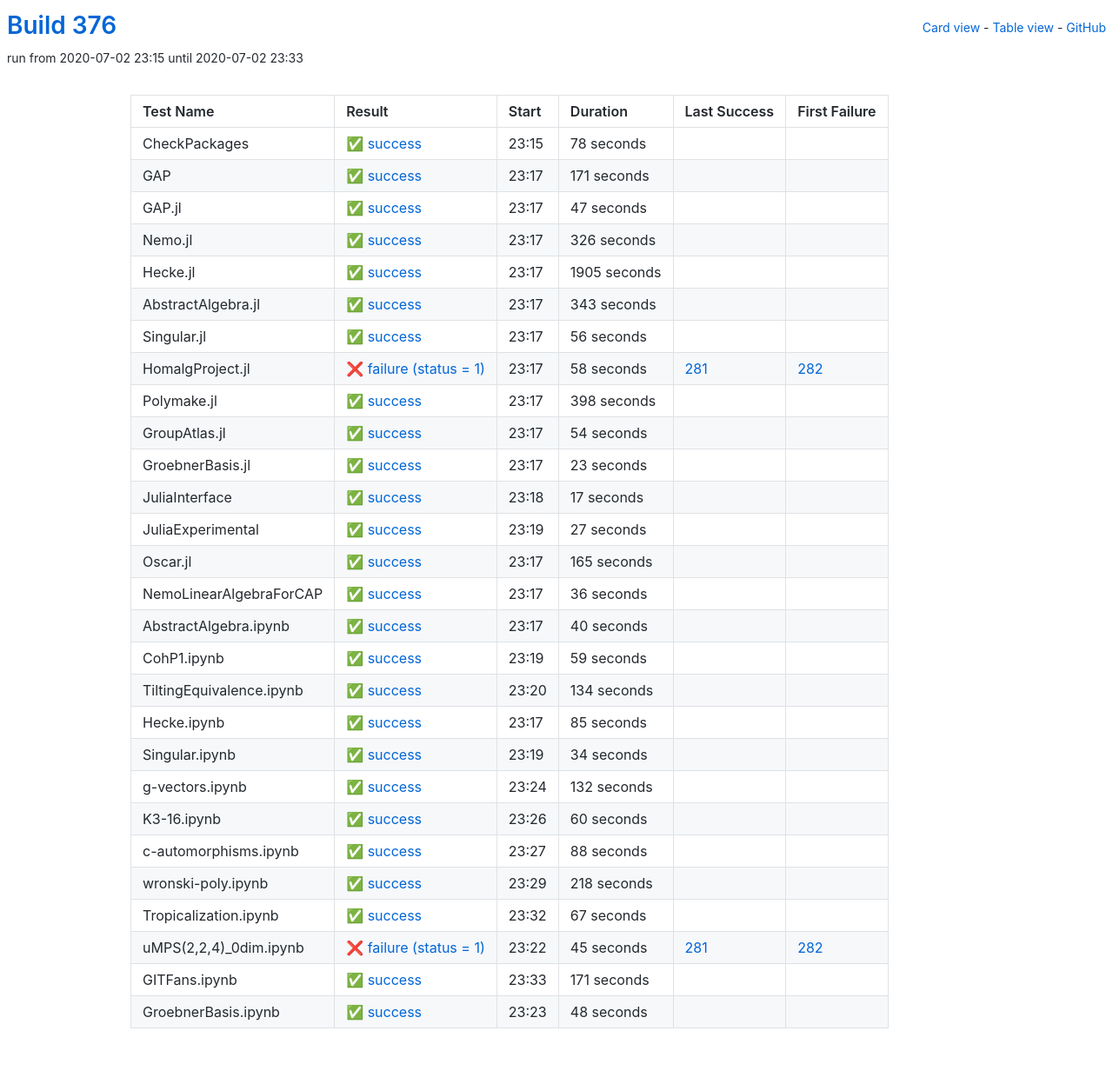
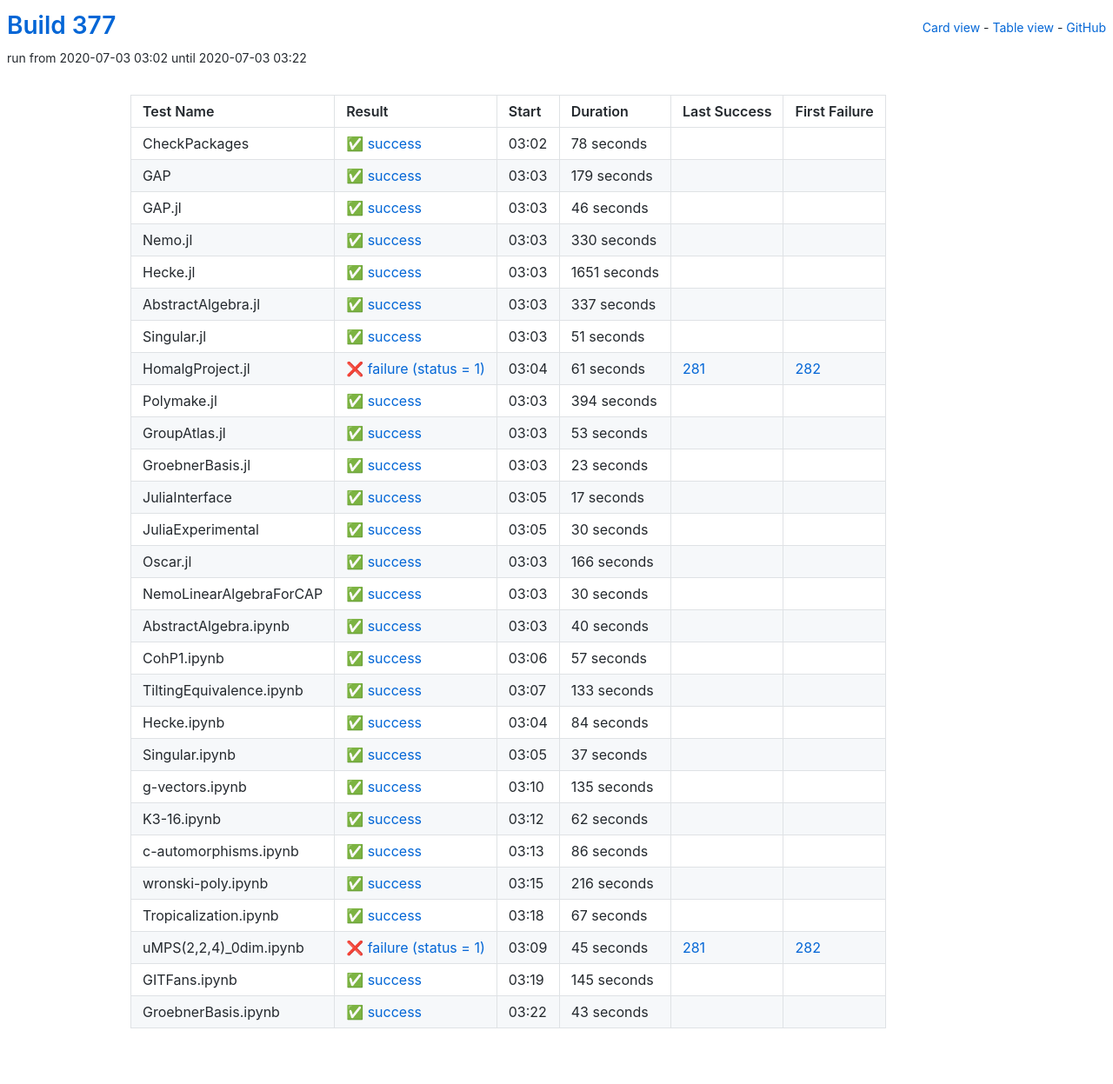
Before and after one commit to oscar-system/oscar-ci-status-stable, a Jekyll site: the page built from table.html, in a window 1280 px wide. Shown: the whole page at 87% size. Built offline with Jekyll 4.4.1, drawn with Linux system fonts in a browser that asks for light colours.

Commit message:
Build #377

```diff
--- a/_data/ci.yml
+++ b/_data/ci.yml
@@ -1,6 +1,6 @@
 ---
-build: 376
-build_url: https://oscarci.mathematik.uni-kl.de/job/oscar-stable/376/
+build: 377
+build_url: https://oscarci.mathematik.uni-kl.de/job/oscar-stable/377/
 job: oscar-stable
 organization: oscar-system
 repo: oscar-ci-status-stable
@@ -8,8 +8,8 @@ repourl: https://github.com/oscar-system/oscar-ci-status-stable
 tests:
 - name: CheckPackages
   id: checkpackages
-  log: https://oscarci.mathematik.uni-kl.de/job/oscar-stable/376/artifact/logs/build-376/CheckPackages.log
-  start: 2020-07-02 23:15
+  log: https://oscarci.mathematik.uni-kl.de/job/oscar-stable/377/artifact/logs/build-377/CheckPackages.log
+  start: 2020-07-03 03:02
   success: true
   exitcode: 0
   status: success
@@ -20,116 +20,116 @@ tests:
   first_failure_url:
 - name: GAP
   id: gap
-  log: https://oscarci.mathematik.uni-kl.de/job/oscar-stable/376/artifact/logs/build-376/GAP.log
-  start: 2020-07-02 23:17
+  log: https://oscarci.mathematik.uni-kl.de/job/oscar-stable/377/artifact/logs/build-377/GAP.log
+  start: 2020-07-03 03:03
   success: true
   exitcode: 0
   status: success
-  duration: 171
+  duration: 179
   last_success: false
   last_success_url:
   first_failure: false
   first_failure_url:
 - name: GAP.jl
   id: gap-jl
-  log: https://oscarci.mathematik.uni-kl.de/job/oscar-stable/376/artifact/logs/build-376/GAP.jl.log
-  start: 2020-07-02 23:17
+  log: https://oscarci.mathematik.uni-kl.de/job/oscar-stable/377/artifact/logs/build-377/GAP.jl.log
+  start: 2020-07-03 03:03
   success: true
   exitcode: 0
   status: success
-  duration: 47
+  duration: 46
   last_success: false
   last_success_url:
   first_failure: false
   first_failure_url:
 - name: Nemo.jl
   id: nemo-jl
-  log: https://oscarci.mathematik.uni-kl.de/job/oscar-stable/376/artifact/logs/build-376/Nemo.jl.log
-  start: 2020-07-02 23:17
+  log: https://oscarci.mathematik.uni-kl.de/job/oscar-stable/377/artifact/logs/build-377/Nemo.jl.log
+  start: 2020-07-03 03:03
   success: true
   exitcode: 0
   status: success
-  duration: 326
+  duration: 330
   last_success: false
   last_success_url:
   first_failure: false
   first_failure_url:
 - name: Hecke.jl
   id: hecke-jl
-  log: https://oscarci.mathematik.uni-kl.de/job/oscar-stable/376/artifact/logs/build-376/Hecke.jl.log
-  start: 2020-07-02 23:17
+  log: https://oscarci.mathematik.uni-kl.de/job/oscar-stable/377/artifact/logs/build-377/Hecke.jl.log
+  start: 2020-07-03 03:03
   success: true
   exitcode: 0
   status: success
-  duration: 1905
+  duration: 1651
   last_success: false
   last_success_url:
   first_failure: false
   first_failure_url:
 - name: AbstractAlgebra.jl
   id: abstractalgebra-jl
-  log: https://oscarci.mathematik.uni-kl.de/job/oscar-stable/376/artifact/logs/build-376/AbstractAlgebra.jl.log
-  start: 2020-07-02 23:17
+  log: https://oscarci.mathematik.uni-kl.de/job/oscar-stable/377/artifact/logs/build-377/AbstractAlgebra.jl.log
+  start: 2020-07-03 03:03
   success: true
   exitcode: 0
   status: success
-  duration: 343
+  duration: 337
   last_success: false
   last_success_url:
   first_failure: false
   first_failure_url:
 - name: Singular.jl
   id: singular-jl
-  log: https://oscarci.mathematik.uni-kl.de/job/oscar-stable/376/artifact/logs/build-376/Singular.jl.log
-  start: 2020-07-02 23:17
+  log: https://oscarci.mathematik.uni-kl.de/job/oscar-stable/377/artifact/logs/build-377/Singular.jl.log
+  start: 2020-07-03 03:03
   success: true
   exitcode: 0
   status: success
-  duration: 56
+  duration: 51
   last_success: false
   last_success_url:
   first_failure: false
   first_failure_url:
 - name: HomalgProject.jl
   id: homalgproject-jl
-  log: https://oscarci.mathematik.uni-kl.de/job/oscar-stable/376/artifact/logs/build-376/HomalgProject.jl.log
-  start: 2020-07-02 23:17
+  log: https://oscarci.mathematik.uni-kl.de/job/oscar-stable/377/artifact/logs/build-377/HomalgProject.jl.log
+  start: 2020-07-03 03:04
   success: false
   exitcode: 1
   status: failure
-  duration: 58
+  duration: 61
   last_success: 281
   last_success_url: https://oscarci.mathematik.uni-kl.de/job/oscar-stable/281/
   first_failure: 282
   first_failure_url: https://oscarci.mathematik.uni-kl.de/job/oscar-stable/282/
 - name: Polymake.jl
   id: polymake-jl
-  log: https://oscarci.mathematik.uni-kl.de/job/oscar-stable/376/artifact/logs/build-376/Polymake.jl.log
-  start: 2020-07-02 23:17
+  log: https://oscarci.mathematik.uni-kl.de/job/oscar-stable/377/artifact/logs/build-377/Polymake.jl.log
+  start: 2020-07-03 03:03
   success: true
   exitcode: 0
   status: success
-  duration: 398
+  duration: 394
   last_success: false
   last_success_url:
   first_failure: false
   first_failure_url:
 - name: GroupAtlas.jl
   id: groupatlas-jl
-  log: https://oscarci.mathematik.uni-kl.de/job/oscar-stable/376/artifact/logs/build-376/GroupAtlas.jl.log
-  start: 2020-07-02 23:17
+  log: https://oscarci.mathematik.uni-kl.de/job/oscar-stable/377/artifact/logs/build-377/GroupAtlas.jl.log
+  start: 2020-07-03 03:03
   success: true
   exitcode: 0
   status: success
-  duration: 54
+  duration: 53
   last_success: false
   last_success_url:
   first_failure: false
   first_failure_url:
 - name: GroebnerBasis.jl
   id: groebnerbasis-jl
-  log: https://oscarci.mathematik.uni-kl.de/job/oscar-stable/376/artifact/logs/build-376/GroebnerBasis.jl.log
-  start: 2020-07-02 23:17
+  log: https://oscarci.mathematik.uni-kl.de/job/oscar-stable/377/artifact/logs/build-377/GroebnerBasis.jl.log
+  start: 2020-07-03 03:03
   success: true
   exitcode: 0
   status: success
@@ -140,8 +140,8 @@ tests:
   first_failure_url:
 - name: JuliaInterface
   id: juliainterface
-  log: https://oscarci.mathematik.uni-kl.de/job/oscar-stable/376/artifact/logs/build-376/JuliaInterface.log
-  start: 2020-07-02 23:18
+  log: https://oscarci.mathematik.uni-kl.de/job/oscar-stable/377/artifact/logs/build-377/JuliaInterface.log
+  start: 2020-07-03 03:05
   success: true
   exitcode: 0
   status: success
@@ -152,44 +152,44 @@ tests:
   first_failure_url:
 - name: JuliaExperimental
   id: juliaexperimental
-  log: https://oscarci.mathematik.uni-kl.de/job/oscar-stable/376/artifact/logs/build-376/JuliaExperimental.log
-  start: 2020-07-02 23:19
+  log: https://oscarci.mathematik.uni-kl.de/job/oscar-stable/377/artifact/logs/build-377/JuliaExperimental.log
+  start: 2020-07-03 03:05
   success: true
   exitcode: 0
   status: success
-  duration: 27
+  duration: 30
   last_success: false
   last_success_url:
   first_failure: false
   first_failure_url:
 - name: Oscar.jl
   id: oscar-jl
-  log: https://oscarci.mathematik.uni-kl.de/job/oscar-stable/376/artifact/logs/build-376/Oscar.jl.log
-  start: 2020-07-02 23:17
+  log: https://oscarci.mathematik.uni-kl.de/job/oscar-stable/377/artifact/logs/build-377/Oscar.jl.log
+  start: 2020-07-03 03:03
   success: true
   exitcode: 0
   status: success
-  duration: 165
+  duration: 166
   last_success: false
   last_success_url:
   first_failure: false
   first_failure_url:
 - name: NemoLinearAlgebraForCAP
   id: nemolinearalgebraforcap
-  log: https://oscarci.mathematik.uni-kl.de/job/oscar-stable/376/artifact/logs/build-376/NemoLinearAlgebraForCAP.log
-  start: 2020-07-02 23:17
+  log: https://oscarci.mathematik.uni-kl.de/job/oscar-stable/377/artifact/logs/build-377/NemoLinearAlgebraForCAP.log
+  start: 2020-07-03 03:03
   success: true
   exitcode: 0
   status: success
-  duration: 36
+  duration: 30
   last_success: false
   last_success_url:
   first_failure: false
   first_failure_url:
 - name: AbstractAlgebra.ipynb
   id: abstractalgebra-ipynb
-  log: https://oscarci.mathematik.uni-kl.de/job/oscar-stable/376/artifact/logs/build-376/AbstractAlgebra.ipynb.log
-  start: 2020-07-02 23:17
+  log: https://oscarci.mathematik.uni-kl.de/job/oscar-stable/377/artifact/logs/build-377/AbstractAlgebra.ipynb.log
+  start: 2020-07-03 03:03
   success: true
   exitcode: 0
   status: success
@@ -200,104 +200,104 @@ tests:
   first_failure_url:
 - name: CohP1.ipynb
   id: cohp1-ipynb
-  log: https://oscarci.mathematik.uni-kl.de/job/oscar-stable/376/artifact/logs/build-376/CohP1.ipynb.log
-  start: 2020-07-02 23:19
+  log: https://oscarci.mathematik.uni-kl.de/job/oscar-stable/377/artifact/logs/build-377/CohP1.ipynb.log
+  start: 2020-07-03 03:06
   success: true
   exitcode: 0
   status: success
-  duration: 59
+  duration: 57
   last_success: false
   last_success_url:
   first_failure: false
   first_failure_url:
 - name: TiltingEquivalence.ipynb
   id: tiltingequivalence-ipynb
-  log: https://oscarci.mathematik.uni-kl.de/job/oscar-stable/376/artifact/logs/build-376/TiltingEquivalence.ipynb.log
-  start: 2020-07-02 23:20
+  log: https://oscarci.mathematik.uni-kl.de/job/oscar-stable/377/artifact/logs/build-377/TiltingEquivalence.ipynb.log
+  start: 2020-07-03 03:07
   success: true
   exitcode: 0
   status: success
-  duration: 134
+  duration: 133
   last_success: false
   last_success_url:
   first_failure: false
   first_failure_url:
 - name: Hecke.ipynb
   id: hecke-ipynb
-  log: https://oscarci.mathematik.uni-kl.de/job/oscar-stable/376/artifact/logs/build-376/Hecke.ipynb.log
-  start: 2020-07-02 23:17
+  log: https://oscarci.mathematik.uni-kl.de/job/oscar-stable/377/artifact/logs/build-377/Hecke.ipynb.log
+  start: 2020-07-03 03:04
   success: true
   exitcode: 0
   status: success
-  duration: 85
+  duration: 84
   last_success: false
   last_success_url:
   first_failure: false
   first_failure_url:
 - name: Singular.ipynb
   id: singular-ipynb
-  log: https://oscarci.mathematik.uni-kl.de/job/oscar-stable/376/artifact/logs/build-376/Singular.ipynb.log
-  start: 2020-07-02 23:19
+  log: https://oscarci.mathematik.uni-kl.de/job/oscar-stable/377/artifact/logs/build-377/Singular.ipynb.log
+  start: 2020-07-03 03:05
   success: true
   exitcode: 0
   status: success
-  duration: 34
+  duration: 37
   last_success: false
   last_success_url:
   first_failure: false
   first_failure_url:
 - name: g-vectors.ipynb
   id: g-vectors-ipynb
-  log: https://oscarci.mathematik.uni-kl.de/job/oscar-stable/376/artifact/logs/build-376/g-vectors.ipynb.log
-  start: 2020-07-02 23:24
+  log: https://oscarci.mathematik.uni-kl.de/job/oscar-stable/377/artifact/logs/build-377/g-vectors.ipynb.log
+  start: 2020-07-03 03:10
   success: true
   exitcode: 0
   status: success
-  duration: 132
+  duration: 135
   last_success: false
   last_success_url:
   first_failure: false
   first_failure_url:
 - name: K3-16.ipynb
   id: k3-16-ipynb
-  log: https://oscarci.mathematik.uni-kl.de/job/oscar-stable/376/artifact/logs/build-376/K3-16.ipynb.log
-  start: 2020-07-02 23:26
+  log: https://oscarci.mathematik.uni-kl.de/job/oscar-stable/377/artifact/logs/build-377/K3-16.ipynb.log
+  start: 2020-07-03 03:12
   success: true
   exitcode: 0
   status: success
-  duration: 60
+  duration: 62
   last_success: false
   last_success_url:
   first_failure: false
   first_failure_url:
 - name: c-automorphisms.ipynb
   id: c-automorphisms-ipynb
-  log: https://oscarci.mathematik.uni-kl.de/job/oscar-stable/376/artifact/logs/build-376/c-automorphisms.ipynb.log
-  start: 2020-07-02 23:27
+  log: https://oscarci.mathematik.uni-kl.de/job/oscar-stable/377/artifact/logs/build-377/c-automorphisms.ipynb.log
+  start: 2020-07-03 03:13
   success: true
   exitcode: 0
   status: success
-  duration: 88
+  duration: 86
   last_success: false
   last_success_url:
   first_failure: false
   first_failure_url:
 - name: wronski-poly.ipynb
   id: wronski-poly-ipynb
-  log: https://oscarci.mathematik.uni-kl.de/job/oscar-stable/376/artifact/logs/build-376/wronski-poly.ipynb.log
-  start: 2020-07-02 23:29
+  log: https://oscarci.mathematik.uni-kl.de/job/oscar-stable/377/artifact/logs/build-377/wronski-poly.ipynb.log
+  start: 2020-07-03 03:15
   success: true
   exitcode: 0
   status: success
-  duration: 218
+  duration: 216
   last_success: false
   last_success_url:
   first_failure: false
   first_failure_url:
 - name: Tropicalization.ipynb
   id: tropicalization-ipynb
-  log: https://oscarci.mathematik.uni-kl.de/job/oscar-stable/376/artifact/logs/build-376/Tropicalization.ipynb.log
-  start: 2020-07-02 23:32
+  log: https://oscarci.mathematik.uni-kl.de/job/oscar-stable/377/artifact/logs/build-377/Tropicalization.ipynb.log
+  start: 2020-07-03 03:18
   success: true
   exitcode: 0
   status: success
@@ -308,8 +308,8 @@ tests:
   first_failure_url:
 - name: uMPS(2,2,4)_0dim.ipynb
   id: umps-2-2-4-0dim-ipynb
-  log: https://oscarci.mathematik.uni-kl.de/job/oscar-stable/376/artifact/logs/build-376/uMPS-2-2-4-_0dim.ipynb.log
-  start: 2020-07-02 23:22
+  log: https://oscarci.mathematik.uni-kl.de/job/oscar-stable/377/artifact/logs/build-377/uMPS-2-2-4-_0dim.ipynb.log
+  start: 2020-07-03 03:09
   success: false
   exitcode: 1
   status: failure
@@ -320,24 +320,24 @@ tests:
   first_failure_url: https://oscarci.mathematik.uni-kl.de/job/oscar-stable/282/
 - name: GITFans.ipynb
   id: gitfans-ipynb
-  log: https://oscarci.mathematik.uni-kl.de/job/oscar-stable/376/artifact/logs/build-376/GITFans.ipynb.log
-  start: 2020-07-02 23:33
+  log: https://oscarci.mathematik.uni-kl.de/job/oscar-stable/377/artifact/logs/build-377/GITFans.ipynb.log
+  start: 2020-07-03 03:19
   success: true
   exitcode: 0
   status: success
-  duration: 171
+  duration: 145
   last_success: false
   last_success_url:
   first_failure: false
   first_failure_url:
 - name: GroebnerBasis.ipynb
   id: groebnerbasis-ipynb
-  log: https://oscarci.mathematik.uni-kl.de/job/oscar-stable/376/artifact/logs/build-376/GroebnerBasis.ipynb.log
-  start: 2020-07-02 23:23
+  log: https://oscarci.mathematik.uni-kl.de/job/oscar-stable/377/artifact/logs/build-377/GroebnerBasis.ipynb.log
+  start: 2020-07-03 03:22
   success: true
   exitcode: 0
   status: success
-  duration: 48
+  duration: 43
   last_success: false
   last_success_url:
   first_failure: false
```
Also changed, not shown: README.md.
